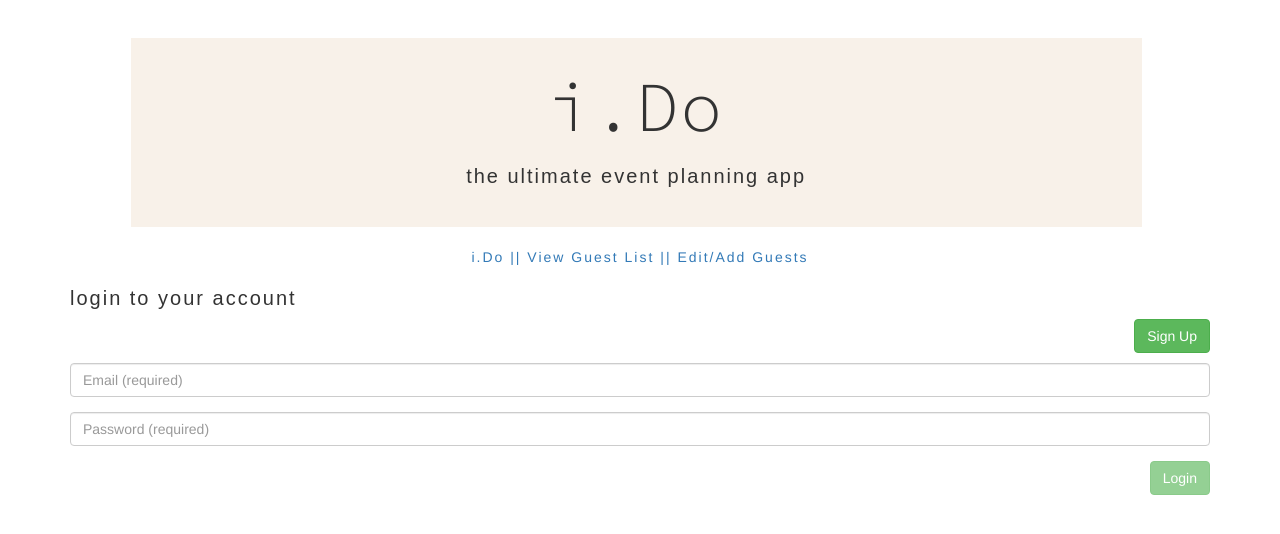
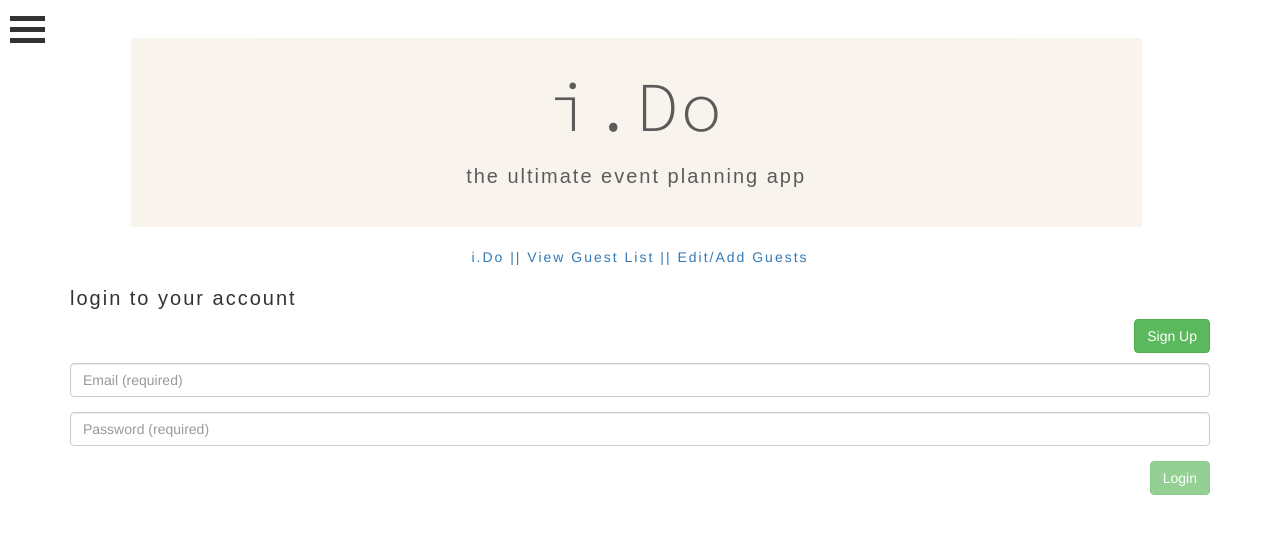
Before and after one commit to sallan306/I.Do, a React (Create React App) app in the folder client/: page / in a window 1280 px wide. Shown: the top 534 px of the page. Built offline with nearby package versions, Linux system fonts and the light colour scheme; a web font is replaced by a local one.

Commit message:
hell yeah got the colors to work

```diff
--- a/client/src/App.js
+++ b/client/src/App.js
@@ -6,12 +6,14 @@ import Dashboard from "./pages/Dashboard"
 import ErrorPage from "./pages/ErrorPage";
 import Guest from "./pages/Guest";
 import Nav from "./components/Nav";
-import { homedir } from "os";
+import ColorMenu from "./components/ColorMenu"
 
 function App() {
+
   return (
     <Router>
       <div>
+          <ColorMenu/>
         <Nav/>
         <Switch>
           <Route exact path="/" component={Home} />
--- /dev/null
+++ b/client/src/components/ColorMenu/index.js
@@ -0,0 +1,29 @@
+import React from "react";
+import ColorPicker from "../ColorPicker"
+import $ from "jquery"
+import '../ColorMenu/style.css';
+
+function animate() {
+
+    $(".circle-picker-container").toggleClass("circleChange")
+    $(".bar1").toggleClass("bar1change")
+    $(".bar2").toggleClass("bar2change")
+    $(".bar3").toggleClass("bar3change")
+}
+
+export default function Button(props) {
+
+    return (
+        <div>
+            <div className="MenuContainer" onClick={animate}>
+                <div className="bar1"></div>
+                <div className="bar2"></div>
+                <div className="bar3"></div>
+            </div>
+            <div className="circle-picker-container">
+                <ColorPicker/>
+            <div/>
+        </div>
+        </div>
+    );
+  };
--- /dev/null
+++ b/client/src/components/ColorMenu/style.css
@@ -0,0 +1,49 @@
+/* this transition below is the speed in which the app flows */
+
+body, #title, .bar1, .bar2, .bar3, .circle-picker-container {
+    transition: 0.3s;
+}
+
+.circle-picker {
+    width:100px;
+    position: fixed;
+    margin-right: 0px;
+    padding-left: 12px;
+    padding-top: 12px;
+
+}
+.circle-picker-container {
+    position: fixed;
+    left: -210px;
+    top: 50px;
+}
+.MenuContainer {
+    display: inline-block;
+    cursor: pointer;
+    position: fixed;
+    left: 10px;
+    top: 10px;
+}
+
+.bar1, .bar2, .bar3 {
+    width: 35px;
+    height: 5px;
+    background-color: #333;
+    margin: 6px 0;
+}
+
+.bar1change {
+    -webkit-transform: rotate(-45deg) translate(-9px, 6px);
+    transform: rotate(-45deg) translate(-9px, 6px);
+}
+
+.bar2change {opacity: 0;}
+
+.bar3change {
+    -webkit-transform: rotate(45deg) translate(-8px, -8px);
+    transform: rotate(45deg) translate(-8px, -8px);
+}
+.circleChange {
+    -webkit-transform: translate(210px, 0px);
+    transform: translate(210px, 0px);
+}
--- /dev/null
+++ b/client/src/components/ColorPicker/index.js
@@ -0,0 +1,50 @@
+import React from 'react';
+import { CirclePicker } from 'react-color';
+import $ from "jquery"
+
+function rgb2hex(rgb){
+    rgb = rgb.match(/^rgba?[\s+]?\([\s+]?(\d+)[\s+]?,[\s+]?(\d+)[\s+]?,[\s+]?(\d+)[\s+]?/i);
+    return (rgb && rgb.length === 4) ? "#" +
+     ("0" + parseInt(rgb[1],10).toString(16)).slice(-2) +
+     ("0" + parseInt(rgb[2],10).toString(16)).slice(-2) +
+     ("0" + parseInt(rgb[3],10).toString(16)).slice(-2) : '';
+   }
+
+   $('button').click(function(){
+       var hex = rgb2hex( $('input').val() );
+       $('.result').html( hex );
+   });
+
+
+class ColorPicker extends React.Component {
+    state = {
+      background: '#fff',
+      width: "100px"
+    };
+
+    handleChangeComplete = (color) => {
+      this.setState({ background: color.hex });
+      $("body").css("background", this.state.background)
+      console.log(this.state.background)
+
+      var hexBackground = rgb2hex(this.state.background)
+      console.log(hexBackground)
+
+      $("#title").css("background", hexBackground)
+    };
+
+    render() {
+      return (
+        <div>
+            <CirclePicker
+                color={ this.state.background }
+                onChangeComplete={ this.handleChangeComplete }
+                width = {this.state.width}
+
+            />
+
+        </div>
+      )}
+
+  }
+  export default ColorPicker
--- a/client/src/components/Nav/index.js
+++ b/client/src/components/Nav/index.js
@@ -5,7 +5,7 @@ import React from "react";
 
 function Nav() {
   return (
-    <div class="container-title">
+    <div className="container-title">
       {/* This is where the title is styled. */}
 
       <div id="title">
--- a/client/src/components/Nav/style.css
+++ b/client/src/components/Nav/style.css
@@ -6,6 +6,7 @@
     margin-left: 10.2%;
     margin-bottom: 20px;
     padding: 10px 0 30px 0;
+    opacity: .8;
 }
 
 
--- a/package.json
+++ b/package.json
@@ -25,10 +25,14 @@
     "bcrypt-nodejs": "^0.0.3",
     "express": "^4.16.3",
     "if-env": "^1.0.4",
+    "jquery": "^3.3.1",
     "mongoose": "^5.3.16",
     "nodemailer": "^5.1.1",
     "passport": "^0.4.0",
     "passport-local": "^1.0.0",
+    "react": "^16.7.0",
+    "react-color": "^2.17.0",
+    "react-dom": "^16.7.0",
     "twilio": "^3.27.1"
   }
 }
```
Also changed, not shown: client/public/manifest.json, 1 other file (tests, documents, lock files or other folders).
